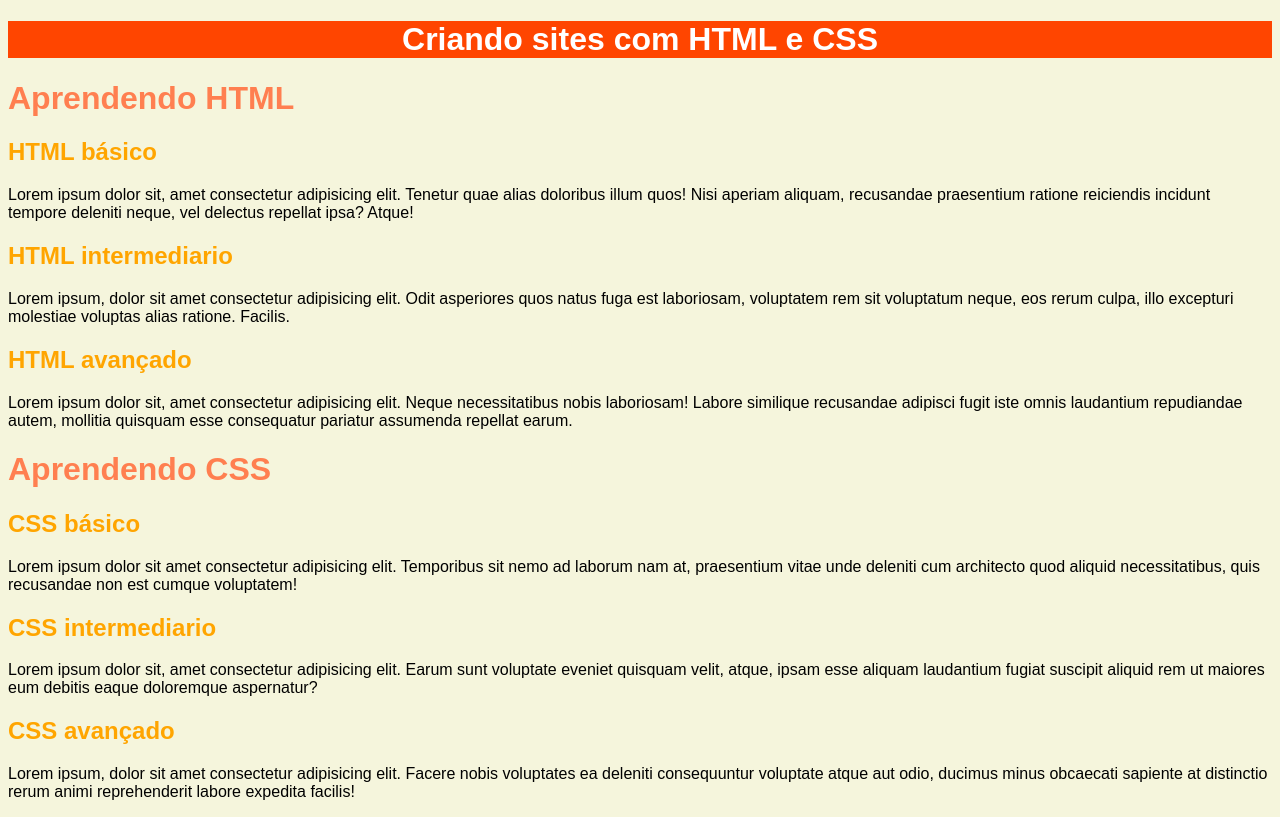
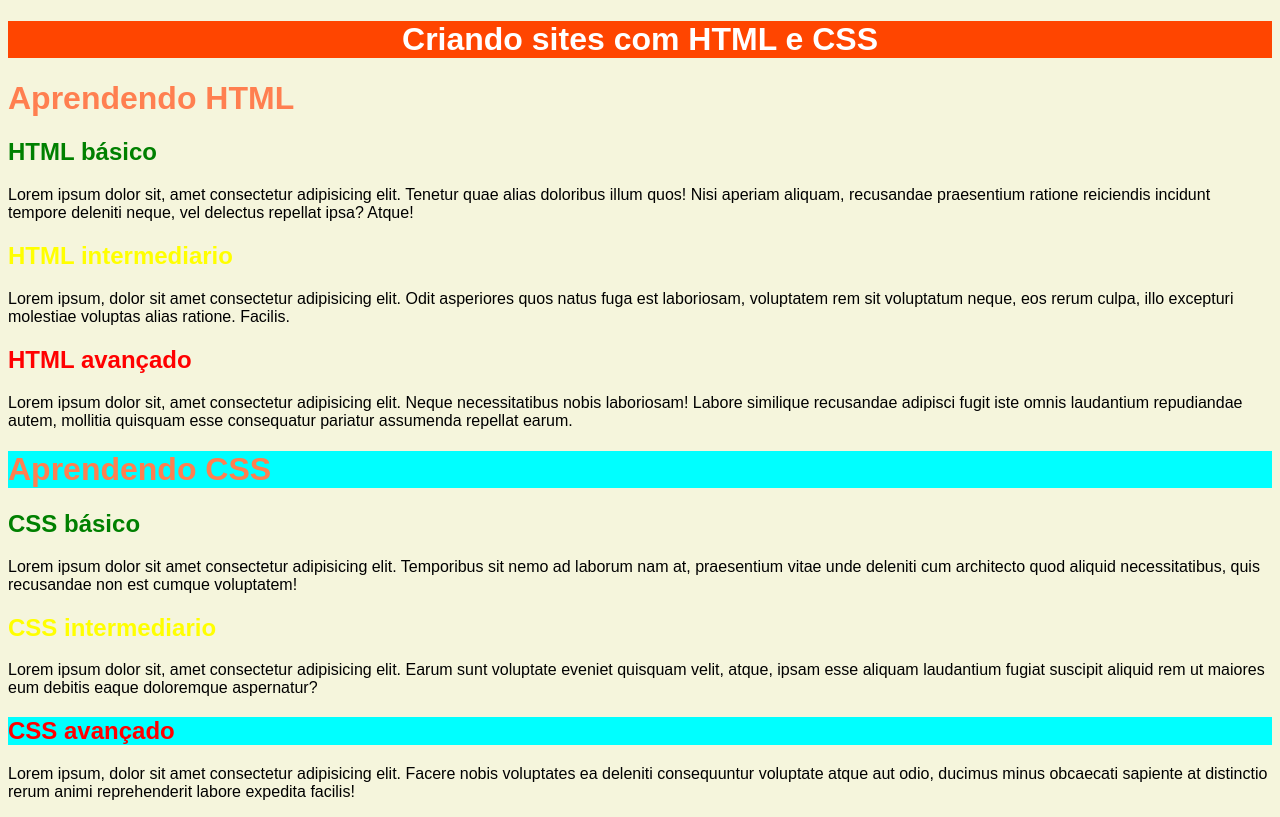
Before and after one commit to LucasFigueiredoDEV/Aprendendo-HTML5-e-CSS3, a plain HTML site: page modulo 2/ex08/utilizando-id-e-class.html in a window 1280 px wide. Drawn offline with Linux system fonts and the light colour scheme.

Commit message:
Adicionando novos arquivos

```diff
--- a/modulo 2/ex08/style.css
+++ b/modulo 2/ex08/style.css
@@ -22,3 +22,20 @@ h1{
 h2{
     color: orange;
 }
+
+.basico{
+    color: green;
+    font-weight: bold;
+}
+
+.intermediario{
+    color: yellow;
+}
+
+.avançado{
+    color: red;
+}
+
+.destaque{
+    background-color: aqua;
+}
--- a/modulo 2/ex08/utilizando-id.html
+++ b/modulo 2/ex08/utilizando-id-e-class.html
@@ -4,24 +4,25 @@
     <meta charset="UTF-8">
     <meta http-equiv="X-UA-Compatible" content="IE=edge">
     <meta name="viewport" content="width=device-width, initial-scale=1.0">
-    <title>Utilizando ID com CSS</title>
+    <title>Utilizando ID e Class com CSS</title>
     <link rel="stylesheet" href="style.css">
 </head>
 <body>
+    <!--Só se pode utilizar ID uma única vem no código, mas caso queira fazer uma edição personalizada em mais de um código, é recomendado que se utilize a tag 'class'-->
     <h1 id="Principal">Criando sites com HTML e CSS</h1>
     <h1>Aprendendo HTML</h1>
-    <h2>HTML básico</h2>
+    <h2 class="basico">HTML básico</h2>
     <p>Lorem ipsum dolor sit, amet consectetur adipisicing elit. Tenetur quae alias doloribus illum quos! Nisi aperiam aliquam, recusandae praesentium ratione reiciendis incidunt tempore deleniti neque, vel delectus repellat ipsa? Atque!</p>
-    <h2>HTML intermediario</h2>
+    <h2 class="intermediario">HTML intermediario</h2>
     <p>Lorem ipsum, dolor sit amet consectetur adipisicing elit. Odit asperiores quos natus fuga est laboriosam, voluptatem rem sit voluptatum neque, eos rerum culpa, illo excepturi molestiae voluptas alias ratione. Facilis.</p>
-    <h2>HTML avançado</h2>
+    <h2 class="avançado">HTML avançado</h2>
     <p>Lorem ipsum dolor sit, amet consectetur adipisicing elit. Neque necessitatibus nobis laboriosam! Labore similique recusandae adipisci fugit iste omnis laudantium repudiandae autem, mollitia quisquam esse consequatur pariatur assumenda repellat earum.</p>
-    <h1>Aprendendo CSS</h1>
-    <h2>CSS básico</h2>
+    <h1 class="destaque">Aprendendo CSS</h1>
+    <h2 class="basico">CSS básico</h2>
     <p>Lorem ipsum dolor sit amet consectetur adipisicing elit. Temporibus sit nemo ad laborum nam at, praesentium vitae unde deleniti cum architecto quod aliquid necessitatibus, quis recusandae non est cumque voluptatem!</p>
-    <h2>CSS intermediario</h2>
+    <h2 class="intermediario">CSS intermediario</h2>
     <p>Lorem ipsum dolor sit, amet consectetur adipisicing elit. Earum sunt voluptate eveniet quisquam velit, atque, ipsam esse aliquam laudantium fugiat suscipit aliquid rem ut maiores eum debitis eaque doloremque aspernatur?</p>
-    <h2>CSS avançado</h2>
+    <h2 class="avançado destaque">CSS avançado</h2>
     <p>Lorem ipsum, dolor sit amet consectetur adipisicing elit. Facere nobis voluptates ea deleniti consequuntur voluptate atque aut odio, ducimus minus obcaecati sapiente at distinctio rerum animi reprehenderit labore expedita facilis!</p>
 </body>
 </html>
```
